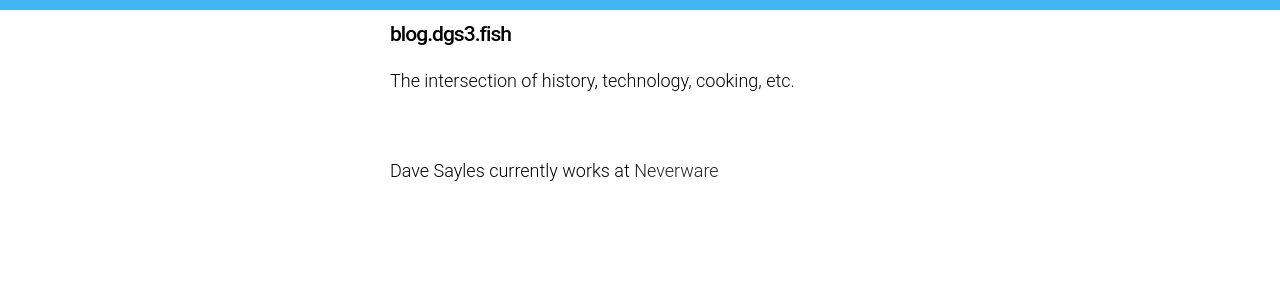
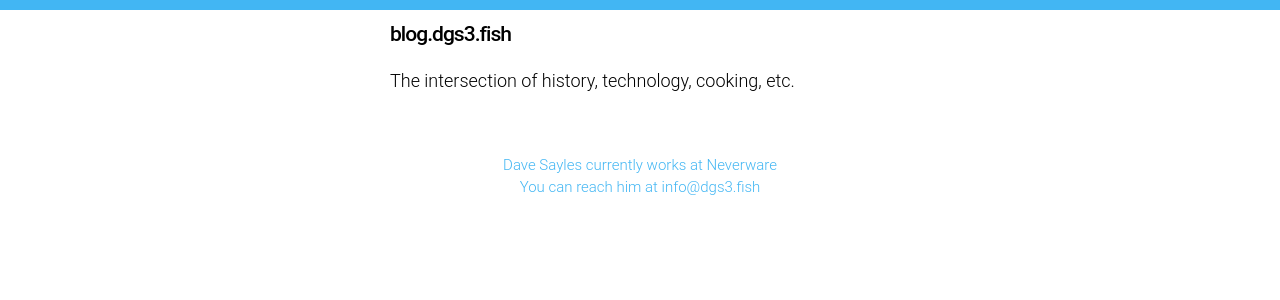
Before and after one commit to dgs3/dgs3.github.io, a Jekyll site: the page built from index.md, in a window 1280 px wide. Shown: the top 300 px of the page. Built offline with Jekyll 4.4.1, drawn with Linux system fonts in a browser that asks for light colours.

Commit message:
Added some footer stuff

```diff
--- a/_includes/footer.html
+++ b/_includes/footer.html
@@ -1,2 +1,7 @@
 </br>
-<p>Dave Sayles currently works at <a href=http://neverware.com>Neverware</a></p>
+<div id="footer">
+    <p>
+        Dave Sayles currently works at <a href=http://neverware.com>Neverware</a><br/>
+        You can reach him at <a href="mailto:info@dgs3.fish">info@dgs3.fish</a>
+    </p>
+</div>
--- a/style.css
+++ b/style.css
@@ -50,6 +50,20 @@ body {
     color: #a5a5a5;
 }
 
+#footer {
+    color: #42B6F3;
+    font:300 15px/1.5 Roboto, "Helvetica Neue", Arial, sans-serif;
+    text-align: center;
+}
+
+#footer a {
+    color: #42B6F3;
+}
+
+#footer a:hover, a:focus {
+    color: #0000ff;
+}
+
 h1, h2, h3, h4, h5, h6 {
     font-weight:500;
     letter-spacing:-1px;
```
